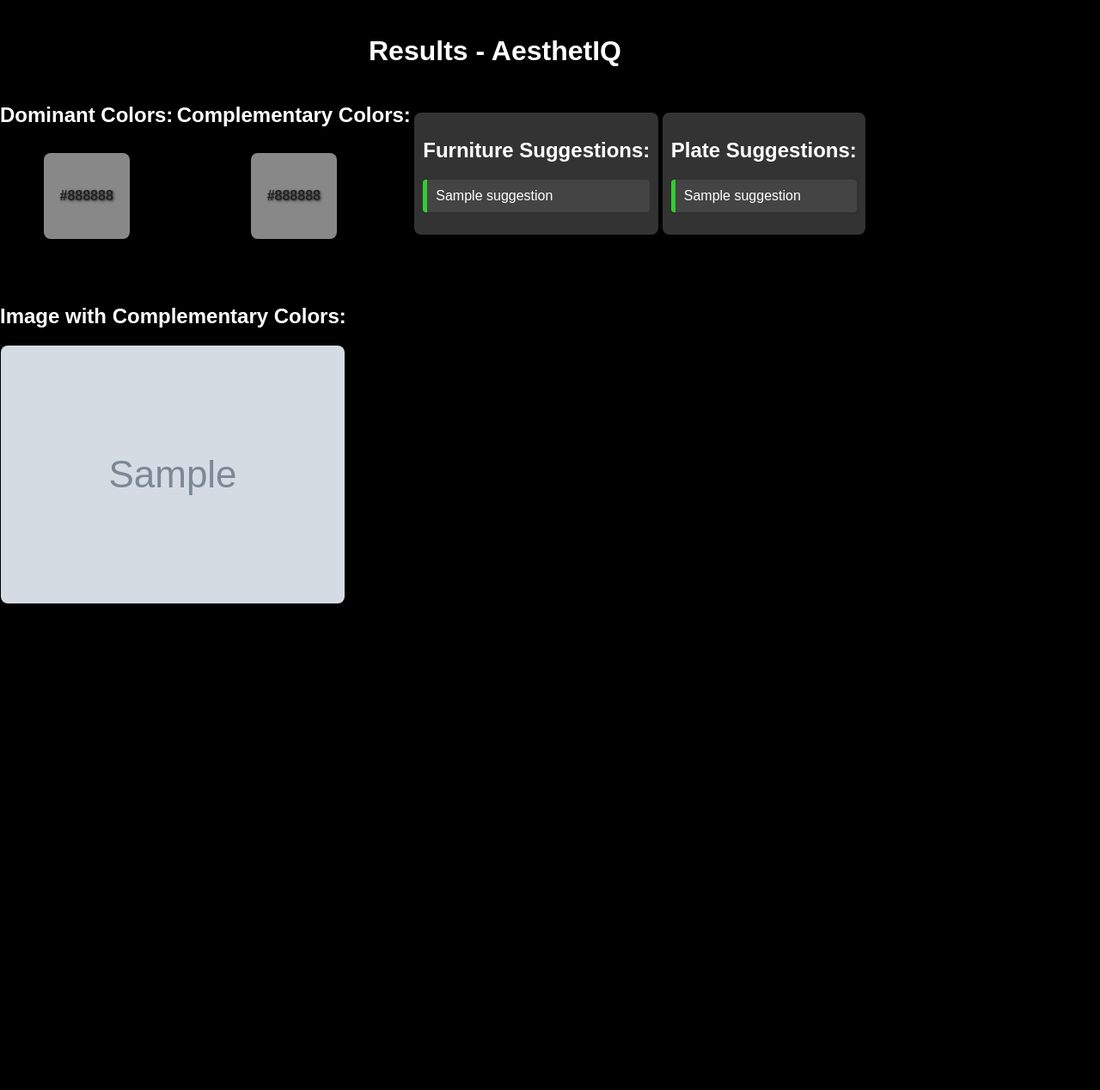
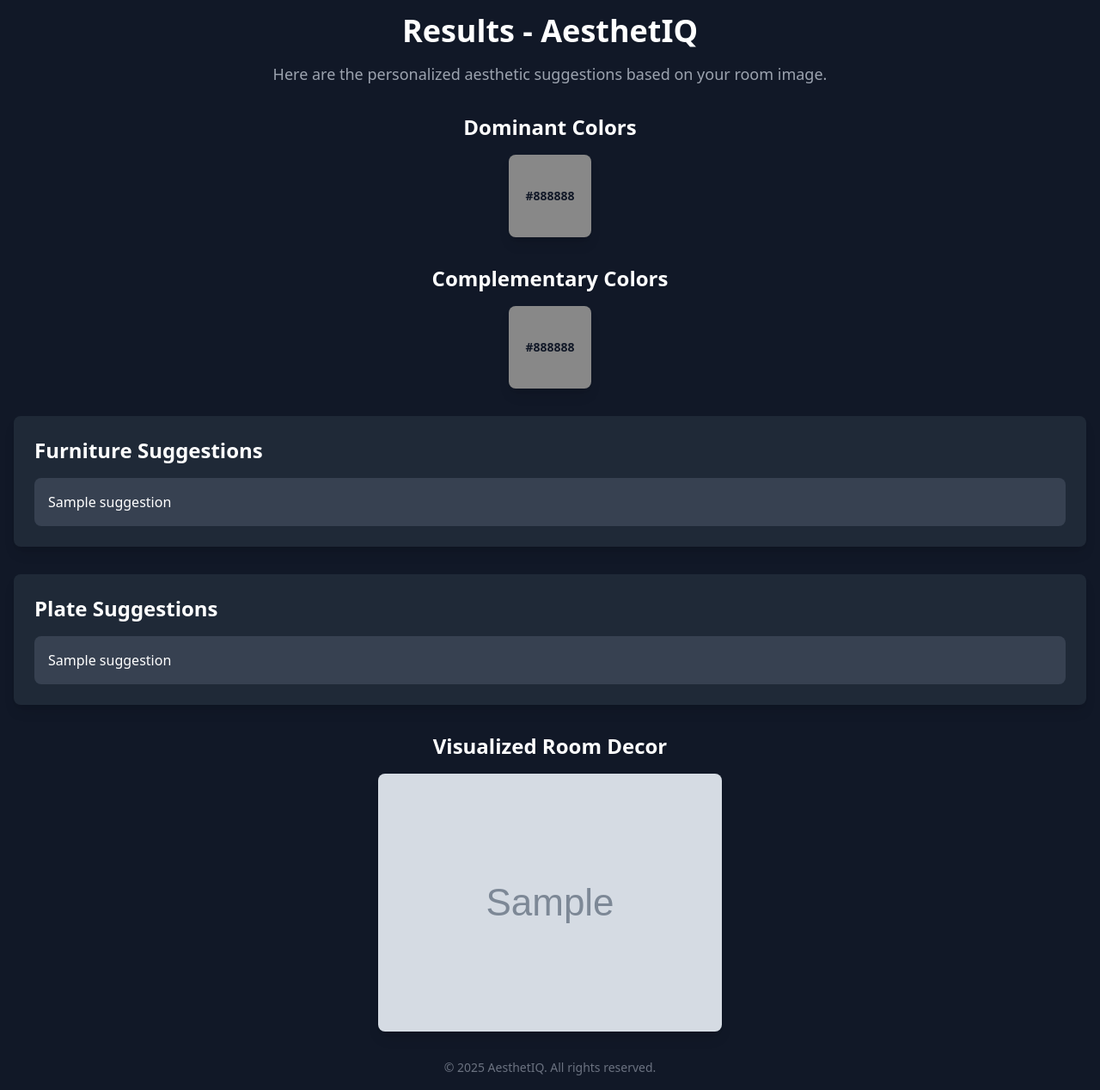
Before and after one commit to Tecpandas/AesthetlQ-room-decor-, a Flask app: template templates/results.html in a window 1280 px wide. Shown: the whole page at 86% size. Before the commit the page ends 702 px from the top, so only its background shows below. Run offline with Flask 3, Linux system fonts and the light colour scheme; the template is opened without the code that fills it: most values are stand-ins (such as "Sample title", 1, 10 or a date in 2020); grey boxes marked "Sample" are stand-in pictures; some libraries are stand-ins or nearby versions.

Commit message:
Updated UI with dark theme styling

```diff
--- a/templates/results.html
+++ b/templates/results.html
@@ -4,133 +4,70 @@
     <meta charset="UTF-8">
     <meta name="viewport" content="width=device-width, initial-scale=1.0">
     <title>Results - AesthetIQ</title>
-    <link rel="stylesheet" href="{{ url_for('static', filename='styles.css') }}">
-    <style>
-        body {
-            font-family: Arial, sans-serif;
-            margin: 0;
-            padding: 0;
-            background-color: #000; /* Black background */
-            color: #32CD32; /* Green font color */
-        }
-
-        h1, h2 {
-            text-align: center;
-            color: #fff; /* White font color for headings */
-        }
-
-        .container {
-            width: 90%;
-            max-width: 1200px;
-            margin: 20px auto;
-        }
-
-        .color-list {
-            display: flex;
-            justify-content: center;
-            flex-wrap: wrap;
-            list-style: none;
-            padding: 0;
-        }
-
-        .color-list li {
-            width: 100px;
-            height: 100px;
-            margin: 10px;
-            border-radius: 8px;
-            display: flex;
-            align-items: center;
-            justify-content: center;
-            color: #242222;
-            font-weight: bold;
-            text-shadow: 1px 1px 3px rgba(0, 0, 0, 0.7);
-            box-shadow: 0 2px 5px rgba(0, 0, 0, 0.2);
-        }
-
-        .suggestions {
-            margin: 20px 0;
-            padding: 10px;
-            background-color: #333; /* Dark background for suggestion boxes */
-            border-radius: 8px;
-            box-shadow: 0 2px 5px rgba(0, 0, 0, 0.1);
-        }
-
-        .suggestions ul {
-            padding: 0;
-            list-style: none;
-        }
-
-        .suggestions ul li {
-            padding: 10px;
-            margin: 5px 0;
-            background-color: #444; /* Dark background for suggestion items */
-            border-left: 5px solid #32CD32; /* Green left border */
-            border-radius: 4px;
-            box-shadow: 0 1px 3px rgba(0, 0, 0, 0.1);
-            color: #fff; /* White text color for suggestions */
-        }
-
-        .image-preview {
-            text-align: center;
-            margin: 30px 0;
-        }
-
-        .image-preview img {
-            max-width: 100%;
-            border-radius: 8px;
-            box-shadow: 0 2px 8px rgba(0, 0, 0, 0.2);
-        }
-    </style>
+    <script src="https://cdn.tailwindcss.com"></script>
 </head>
-<body>
-    <div class="container">
-        <h1>Results - AesthetIQ</h1>
+<body class="bg-gray-900 text-white font-sans">
+    <div class="container mx-auto p-4">
+        <!-- Header -->
+        <h1 class="text-4xl font-bold text-center text-white mb-4">Results - AesthetIQ</h1>
+        <p class="text-center text-lg text-gray-400 mb-8">
+            Here are the personalized aesthetic suggestions based on your room image.
+        </p>
 
         <!-- Dominant Colors -->
-        <div>
-            <h2>Dominant Colors:</h2>
-            <ul class="color-list">
+        <div class="mb-8">
+            <h2 class="text-2xl font-semibold text-center text-white mb-4">Dominant Colors</h2>
+            <ul class="flex flex-wrap justify-center gap-4">
                 {% for color in colors %}
-                    <li style="background-color: {{ color }};">{{ color }}</li>
+                <li class="w-24 h-24 rounded-lg flex items-center justify-center shadow-lg" style="background-color: {{ color }};">
+                    <span class="text-sm font-bold text-gray-900">{{ color }}</span>
+                </li>
                 {% endfor %}
             </ul>
         </div>
 
         <!-- Complementary Colors -->
-        <div>
-            <h2>Complementary Colors:</h2>
-            <ul class="color-list">
+        <div class="mb-8">
+            <h2 class="text-2xl font-semibold text-center text-white mb-4">Complementary Colors</h2>
+            <ul class="flex flex-wrap justify-center gap-4">
                 {% for color in complementary_colors %}
-                    <li style="background-color: {{ color }};">{{ color }}</li>
+                <li class="w-24 h-24 rounded-lg flex items-center justify-center shadow-lg" style="background-color: {{ color }};">
+                    <span class="text-sm font-bold text-gray-900">{{ color }}</span>
+                </li>
                 {% endfor %}
             </ul>
         </div>
 
         <!-- Furniture Suggestions -->
-        <div class="suggestions">
-            <h2>Furniture Suggestions:</h2>
-            <ul>
+        <div class="bg-gray-800 p-6 rounded-lg shadow-lg mb-8">
+            <h2 class="text-2xl font-semibold text-white mb-4">Furniture Suggestions</h2>
+            <ul class="space-y-2">
                 {% for suggestion in furniture %}
-                    <li>{{ suggestion }}</li>
+                <li class="p-4 bg-gray-700 rounded-lg text-white">{{ suggestion }}</li>
                 {% endfor %}
             </ul>
         </div>
 
         <!-- Plate Suggestions -->
-        <div class="suggestions">
-            <h2>Plate Suggestions:</h2>
-            <ul>
+        <div class="bg-gray-800 p-6 rounded-lg shadow-lg mb-8">
+            <h2 class="text-2xl font-semibold text-white mb-4">Plate Suggestions</h2>
+            <ul class="space-y-2">
                 {% for suggestion in plates %}
-                    <li>{{ suggestion }}</li>
+                <li class="p-4 bg-gray-700 rounded-lg text-white">{{ suggestion }}</li>
                 {% endfor %}
             </ul>
         </div>
 
         <!-- Complementary Image -->
-        <div class="image-preview">
-            <h2>Image with Complementary Colors:</h2>
-            <img src="{{ complementary_image }}" alt="Image with Complementary Colors">
+        <div class="text-center mb-8">
+            <h2 class="text-2xl font-semibold text-white mb-4">Visualized Room Decor</h2>
+            <img src="{{ complementary_image_url }}" alt="Complementary Room Decor" class="mx-auto rounded-lg shadow-lg max-w-full h-auto">
         </div>
+
+        <!-- Footer -->
+        <footer class="text-center text-gray-500 text-sm mt-8">
+            <p>&copy; 2025 AesthetIQ. All rights reserved.</p>
+        </footer>
     </div>
 </body>
 </html>
```
Also changed, not shown: templates/index.html (+63 -9 lines).
